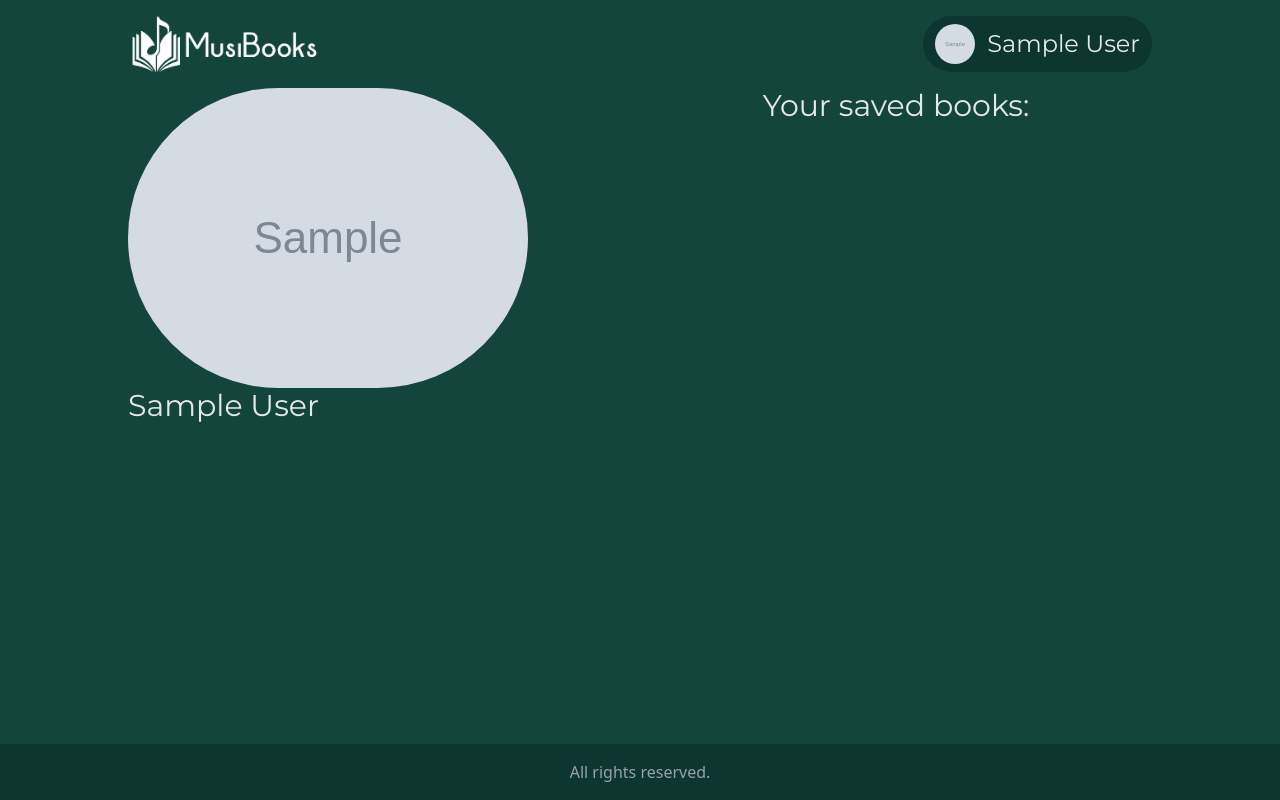
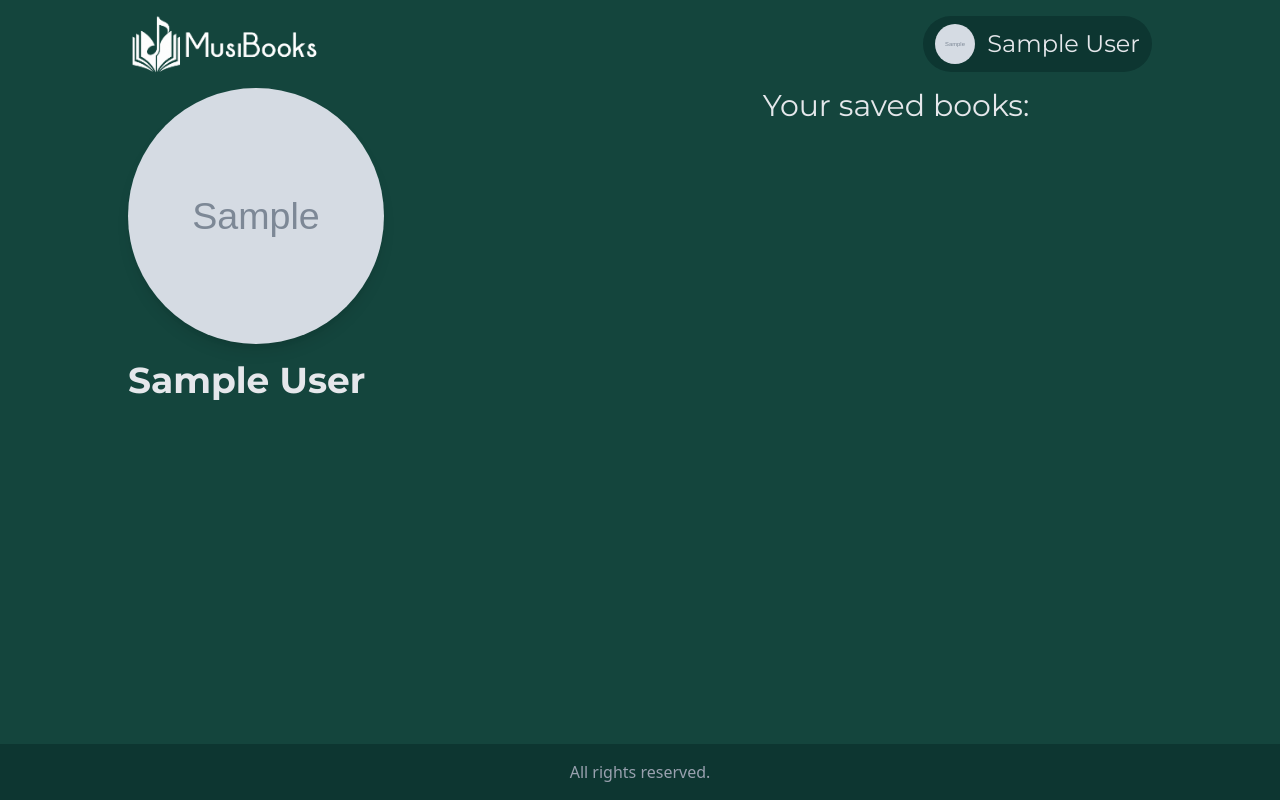
Before and after one commit to Mapriotiy/musibooks, a Django app: template users/templates/profile.html in a window 1280 px wide. Run offline with Django 5.2, Linux system fonts and the light colour scheme; tables that the repository leaves empty hold one stand-in row (values such as "Sample post"); the template is opened without the code that fills it: values that come from a table or form of the project are taken from there, most other values are stand-ins (such as "Sample title", 1, 10 or a date in 2020); grey boxes marked "Sample" are stand-in pictures.

Commit message:
Profile.html improvements and changes to bookloader logic

```diff
--- a/users/static/css/styles.css
+++ b/users/static/css/styles.css
@@ -31,6 +31,8 @@
     --text-2xl--line-height: calc(2 / 1.5);
     --text-3xl: 1.875rem;
     --text-3xl--line-height: calc(2.25 / 1.875);
+    --text-4xl: 2.25rem;
+    --text-4xl--line-height: calc(2.5 / 2.25);
     --text-6xl: 3.75rem;
     --text-6xl--line-height: 1;
     --font-weight-semibold: 600;
@@ -308,6 +310,9 @@
   .aspect-square {
     aspect-ratio: 1 / 1;
   }
+  .aspect-video {
+    aspect-ratio: var(--aspect-video);
+  }
   .h-1\/2 {
     height: calc(1/2 * 100%);
   }
@@ -332,6 +337,15 @@
   .h-36 {
     height: calc(var(--spacing) * 36);
   }
+  .h-40 {
+    height: calc(var(--spacing) * 40);
+  }
+  .h-64 {
+    height: calc(var(--spacing) * 64);
+  }
+  .h-128 {
+    height: calc(var(--spacing) * 128);
+  }
   .h-auto {
     height: auto;
   }
@@ -349,6 +363,9 @@
   }
   .min-h-screen {
     min-height: 100vh;
+  }
+  .w-0 {
+    width: calc(var(--spacing) * 0);
   }
   .w-1\/2 {
     width: calc(1/2 * 100%);
@@ -380,8 +397,17 @@
   .w-32 {
     width: calc(var(--spacing) * 32);
   }
+  .w-40 {
+    width: calc(var(--spacing) * 40);
+  }
   .w-48 {
     width: calc(var(--spacing) * 48);
+  }
+  .w-64 {
+    width: calc(var(--spacing) * 64);
+  }
+  .w-128 {
+    width: calc(var(--spacing) * 128);
   }
   .w-auto {
     width: auto;
@@ -739,6 +765,10 @@
     --tw-shadow: 0 1px 3px 0 var(--tw-shadow-color, rgb(0 0 0 / 0.1)), 0 1px 2px -1px var(--tw-shadow-color, rgb(0 0 0 / 0.1));
     box-shadow: var(--tw-inset-shadow), var(--tw-inset-ring-shadow), var(--tw-ring-offset-shadow), var(--tw-ring-shadow), var(--tw-shadow);
   }
+  .shadow-lg {
+    --tw-shadow: 0 10px 15px -3px var(--tw-shadow-color, rgb(0 0 0 / 0.1)), 0 4px 6px -4px var(--tw-shadow-color, rgb(0 0 0 / 0.1));
+    box-shadow: var(--tw-inset-shadow), var(--tw-inset-ring-shadow), var(--tw-ring-offset-shadow), var(--tw-ring-shadow), var(--tw-shadow);
+  }
   .shadow-xl {
     --tw-shadow: 0 20px 25px -5px var(--tw-shadow-color, rgb(0 0 0 / 0.1)), 0 8px 10px -6px var(--tw-shadow-color, rgb(0 0 0 / 0.1));
     box-shadow: var(--tw-inset-shadow), var(--tw-inset-ring-shadow), var(--tw-ring-offset-shadow), var(--tw-ring-shadow), var(--tw-shadow);
@@ -899,6 +929,11 @@
       display: inline-block;
     }
   }
+  .md\:aspect-square {
+    @media (width >= 48rem) {
+      aspect-ratio: 1 / 1;
+    }
+  }
   .md\:h-9 {
     @media (width >= 48rem) {
       height: calc(var(--spacing) * 9);
@@ -907,6 +942,11 @@
   .md\:h-16 {
     @media (width >= 48rem) {
       height: calc(var(--spacing) * 16);
+    }
+  }
+  .md\:h-64 {
+    @media (width >= 48rem) {
+      height: calc(var(--spacing) * 64);
     }
   }
   .md\:min-h-\[50vh\] {
@@ -927,6 +967,11 @@
   .md\:w-48 {
     @media (width >= 48rem) {
       width: calc(var(--spacing) * 48);
+    }
+  }
+  .md\:w-64 {
+    @media (width >= 48rem) {
+      width: calc(var(--spacing) * 64);
     }
   }
   .md\:w-auto {
@@ -954,6 +999,11 @@
       flex-direction: row;
     }
   }
+  .md\:items-start {
+    @media (width >= 48rem) {
+      align-items: flex-start;
+    }
+  }
   .md\:justify-between {
     @media (width >= 48rem) {
       justify-content: space-between;
@@ -969,6 +1019,11 @@
       padding-inline: calc(var(--spacing) * 32);
     }
   }
+  .md\:text-left {
+    @media (width >= 48rem) {
+      text-align: left;
+    }
+  }
   .md\:text-2xl {
     @media (width >= 48rem) {
       font-size: var(--text-2xl);
@@ -979,6 +1034,12 @@
     @media (width >= 48rem) {
       font-size: var(--text-3xl);
       line-height: var(--tw-leading, var(--text-3xl--line-height));
+    }
+  }
+  .md\:text-4xl {
+    @media (width >= 48rem) {
+      font-size: var(--text-4xl);
+      line-height: var(--tw-leading, var(--text-4xl--line-height));
     }
   }
   .md\:text-xl {
--- a/users/static/js/scripts.js
+++ b/users/static/js/scripts.js
@@ -53,16 +53,33 @@ function bookLoader() {
         if (!data.books || !Array.isArray(data.books)) throw new Error('Invalid data type');
 
         const results = await loadInBatches(data.books, 5, book =>
-          fetch(`https://openlibrary.org/search.json?title=${encodeURIComponent(book)}&limit=1`)
+          fetch(`https://openlibrary.org/search.json?title=${encodeURIComponent(book)}&limit=5`)
             .then(res => res.json())
-            .then(result => result.docs?.[0])
+            .then(result => {
+              if (!result.docs || !result.docs.length) return null;
+
+              for (const doc of result.docs) {
+                if (doc && doc.key && doc.title) return doc;
+              }
+              return null;
+            })
             .catch(err => {
               console.error(`Error loading book "${book}":`, err);
               return null;
             })
         );
 
-        this.books = results.filter(book => book !== null);
+        const uniqueBooks = [];
+        const seenKeys = new Set();
+
+        for (const book of results) {
+          if (book && !seenKeys.has(book.key)) {
+            seenKeys.add(book.key);
+            uniqueBooks.push(book);
+          }
+        }
+
+        this.books = uniqueBooks;
         this.loaded = true;
 
       } catch (error) {
--- a/users/templates/profile.html
+++ b/users/templates/profile.html
@@ -9,12 +9,11 @@
 </script>
 
 <div class="flex flex-col md:flex-row justify-between gap px-6 md:px-32 text-gray-200 font-montserrat" x-data>
-    <div>
-        <img src="{{ spotify_data.image_url }}"
-         alt="User avatar"
-         class="rounded-full"
-        />
-        <h1 class="text-xl md:text-3xl">{{ spotify_data.display_name }}</h1>
+    <div class="flex flex-col items-center md:items-start gap-4">
+        <img src="{{ spotify_data.image_url }}" alt="User avatar" class="rounded-full w-40 h-40 md:w-64 md:h-64 object-cover shadow-lg">
+        <h1 class="text-2xl md:text-4xl font-bold text-center md:text-left">{{ spotify_data.display_name }}</h1>
+        <h3 class="text-1xl md:text-3xl text-center md:text-left"
+            x-text="`Saved books: ${$store.favourites.favourites.length}`"></h3>
     </div>
     <div class="w-full md:w-1/2">
         <div class="flex flex-col gap-3 overflow-auto max-h-[500px]">
```
